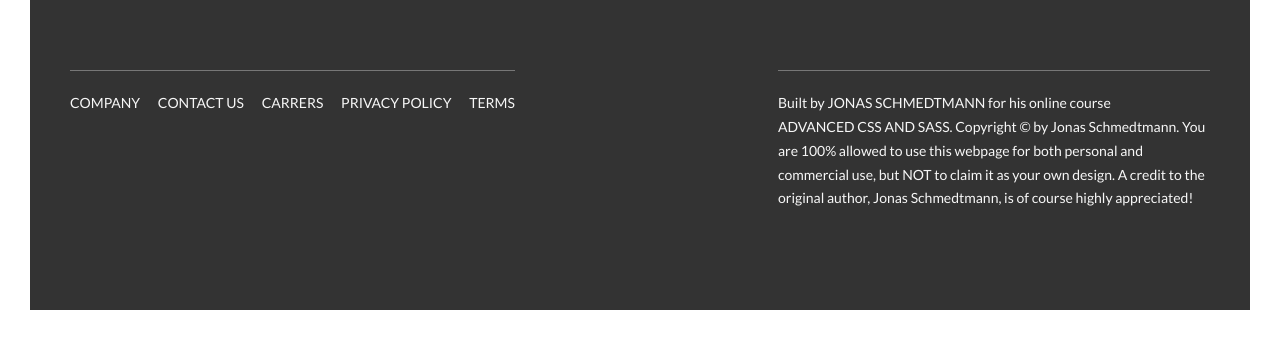
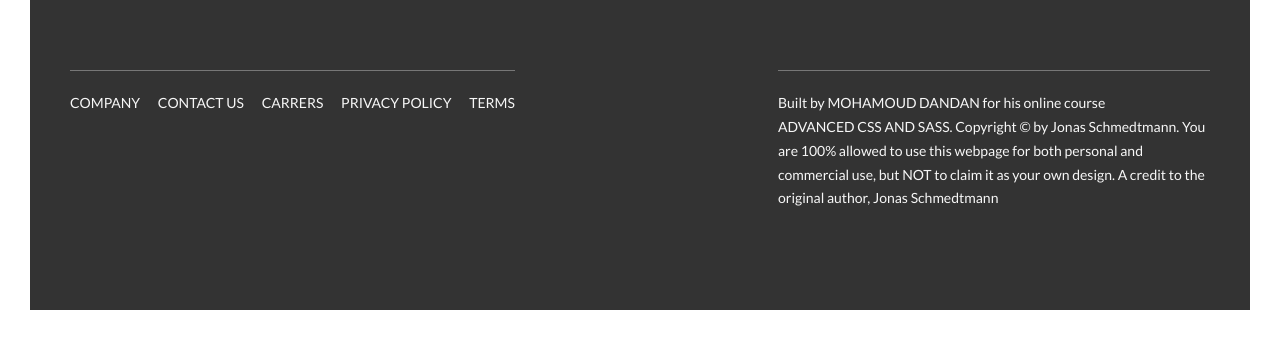
Before and after one commit to mosd2004/mosd2004.natours.github.io, a website: page index.html in a window 1280 px wide. Shown: the part 5815-6155 px from the top of the page. Drawn offline with Linux system fonts and the light colour scheme.

Commit message:
Update index.html

```diff
--- a/index.html
+++ b/index.html
@@ -390,10 +390,10 @@
                 </div>
                 <div class="col-1-of-2">
                     <p class="footer__copyright">
-                        Built by <a href="#" class="footer__link">Jonas Schmedtmann</a> for his online course <a href="#" class="footer__link">Advanced CSS and Sass</a>.
+                        Built by <a href="#" class="footer__link">Mohamoud Dandan</a> for his online course <a href="#" class="footer__link">Advanced CSS and Sass</a>.
                         Copyright &copy; by Jonas Schmedtmann. You are 100% allowed to use this webpage for both personal
                         and commercial use, but NOT to claim it as your own design. A credit to the original author, Jonas
-                        Schmedtmann, is of course highly appreciated!
+                        Schmedtmann
                     </p>
                 </div>
             </div>
```
